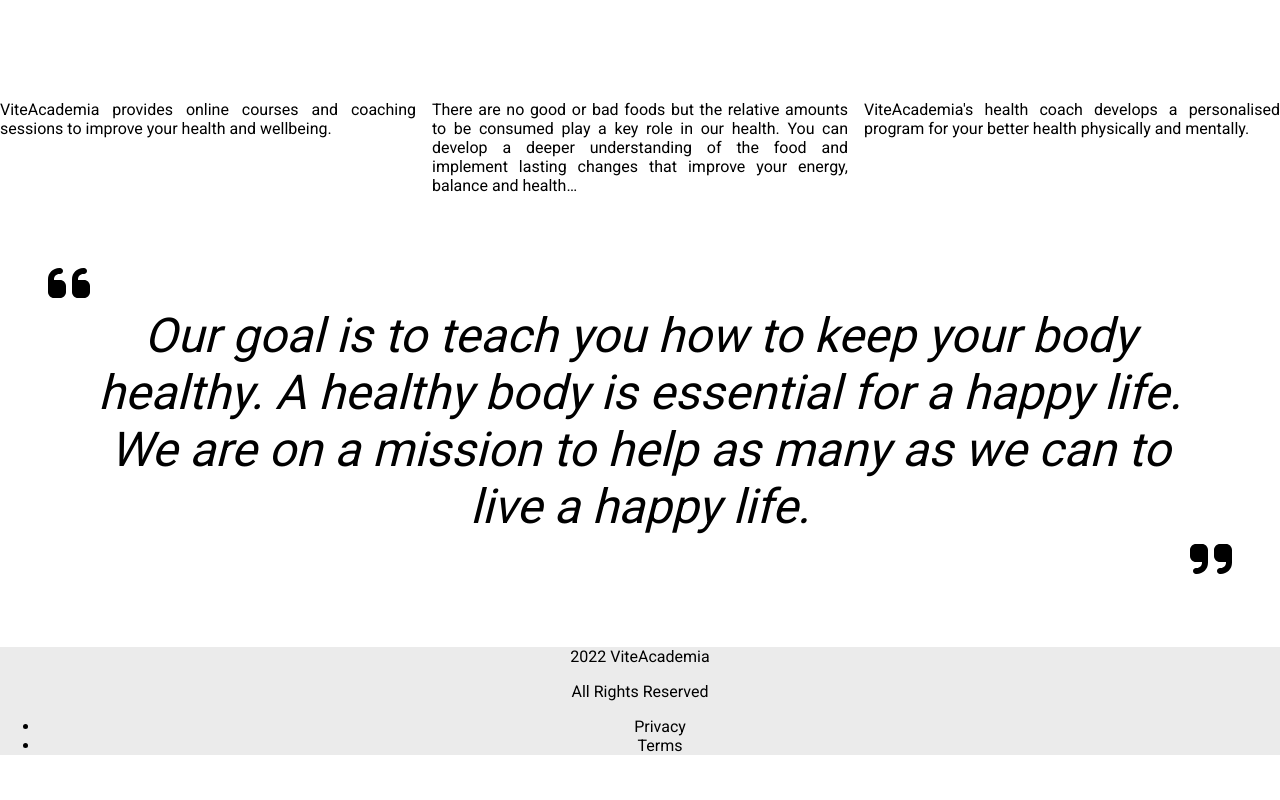
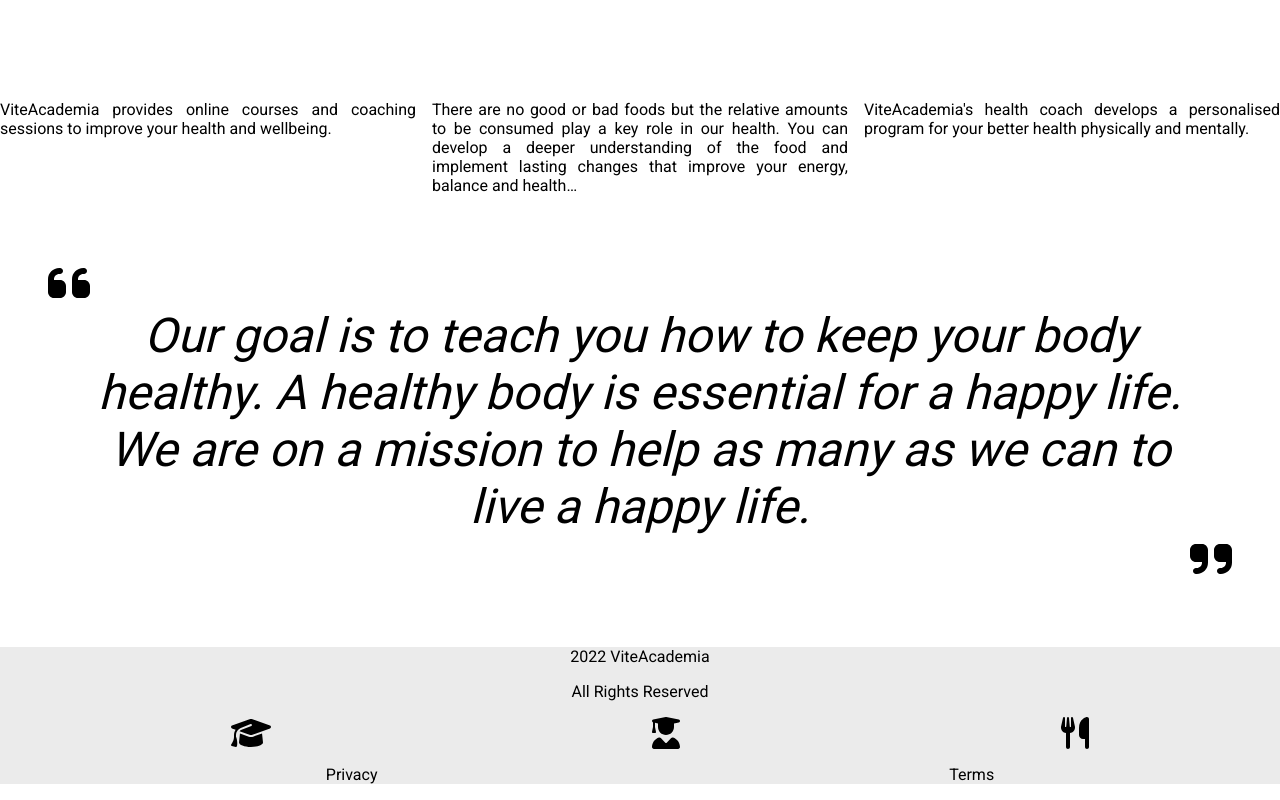
Before and after one commit to TimeaReich/Viteacademia, a React (Create React App) app: page / in a window 1280 px wide. Shown: the part 760-1560 px from the top of the page. Before the commit the page ends 1531 px from the top, so only its background shows below. Built offline with nearby package versions, Linux system fonts and the light colour scheme; a web font is replaced by a local one.

Commit message:
footer icons

```diff
--- a/src/App.css
+++ b/src/App.css
@@ -9,7 +9,7 @@
   --light-green: rgb(122, 204, 101);
   --text-brush-color: #000;
   --time: 30s;
-
+  list-style: none;
   outline: none;
   box-sizing: border-box;
 }
@@ -39,7 +39,6 @@
 }
 .nav-items {
   color: var(--black);
-  list-style: none;
   padding: 0 2rem;
   font-size: 18px;
   letter-spacing: -1px;
@@ -59,6 +58,13 @@
 .footer-div {
   background-color: var(--grey);
 }
+.footer-div ul {
+  display: flex;
+  flex-direction: row;
+  justify-content: space-around;
+}
+
+/*main section*/
 .main-section-container {
   /* display: flex;
   flex-direction: row;
--- a/src/Components/Footer.js
+++ b/src/Components/Footer.js
@@ -1,9 +1,24 @@
+import { FontAwesomeIcon } from "@fortawesome/react-fontawesome";
+import { faGraduationCap } from "@fortawesome/free-solid-svg-icons";
+import { faUserGraduate } from "@fortawesome/free-solid-svg-icons";
+import { faUtensils } from "@fortawesome/free-solid-svg-icons";
+
 const Footer = () => {
   return (
     <div className="footer-div">
       <p>2022 ViteAcademia</p>
       <p>All Rights Reserved</p>
-
+      <ul>
+        <li>
+          <FontAwesomeIcon icon={faGraduationCap} size={"2x"} />
+        </li>
+        <li>
+          <FontAwesomeIcon icon={faUserGraduate} size={"2x"} />
+        </li>
+        <li>
+          <FontAwesomeIcon icon={faUtensils} size={"2x"} />
+        </li>
+      </ul>
       <ul>
         <li>Privacy </li>
         <li>Terms</li>
```
